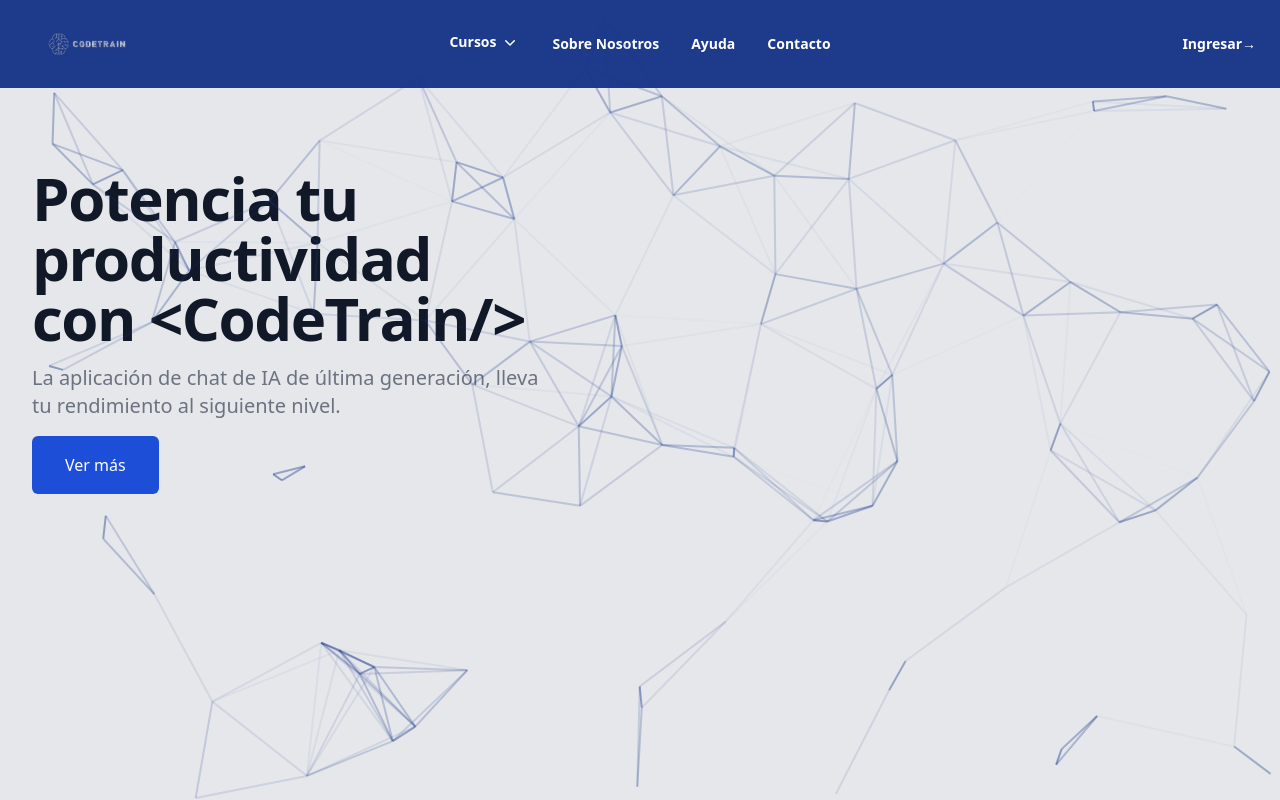
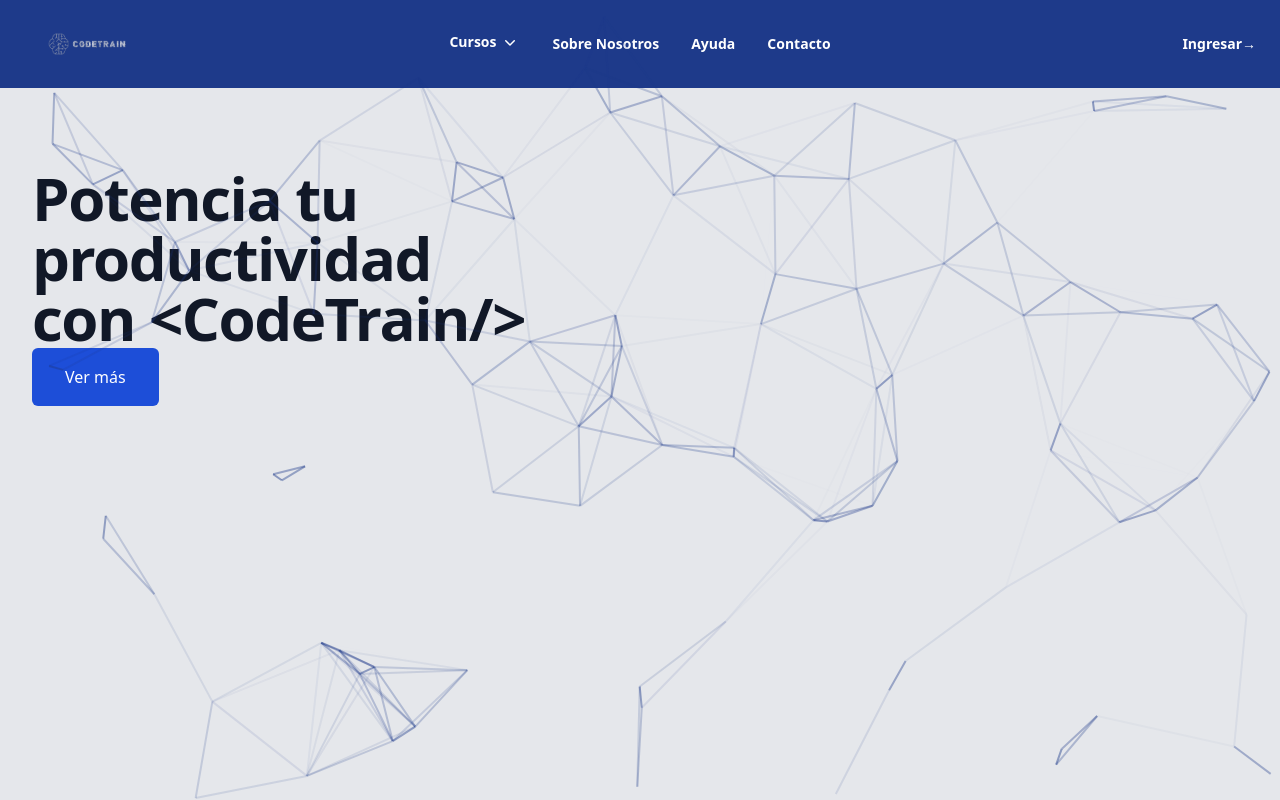
Before and after one commit to AgustinM12/landing-page-seminario, a React (Vite) app in the folder client/: page / in a window 1280 px wide. Shown: the top 800 px of the page. Built offline with nearby package versions, Linux system fonts and the light colour scheme.

Commit message:
se agregaron cambios para mejorar el seo

```diff
--- a/client/src/components/HorizontalCard.component.jsx
+++ b/client/src/components/HorizontalCard.component.jsx
@@ -12,7 +12,7 @@
                     zIndex: 1
                 }}
             >
-                <h2 style={{ textShadow: '-1px -1px 0 #000, 1px -1px 0 #000, -1px 1px 0 #000, 1px 1px 0 #000' }} className="font-bold px-5 text-xl pt-[55%] z-20 relative text-white">{cardTitle}</h2>
+                <h3 style={{ textShadow: '-1px -1px 0 #000, 1px -1px 0 #000, -1px 1px 0 #000, 1px 1px 0 #000' }} className="font-bold px-5 text-xl pt-[55%] z-20 relative text-white">{cardTitle}</h3>
                 <div className="absolute inset-0 bg-gray-900 opacity-0 group-hover:opacity-50 transition-opacity z-10"></div>
             </div>
 
--- a/client/src/pages/Index.jsx
+++ b/client/src/pages/Index.jsx
@@ -56,9 +56,9 @@
                     <h1 className="text-3xl font-bold tracking-tight text-gray-900 sm:text-6xl max-w-lg">
                       Potencia tu productividad con &lt;CodeTrain/&gt;
                     </h1>
-                    <p className="mt-4 text-xl text-gray-500 pb-4">
-                      La aplicación de chat de IA de última generación, lleva tu rendimiento al siguiente nivel.
-                    </p>
+                    <title className="mt-4 text-xl text-gray-500 pb-4">
+                      La plataforma potenciada con IA para lleva tu rendimiento y aprendizaje al siguiente nivel.
+                    </title>
                     <button
                       onClick={handleViewMoreClick}
                       className="inline-block rounded-md border border-transparent bg-blue-700 px-8 py-4 text-center font-medium text-white hover:bg-blue-900 transition-all duration-300 hover:scale-110 "
@@ -77,7 +77,7 @@
 
         {/* //! MAS INFORMACION */}
         <section ref={secondSectionRef} className='bg-slate-800 text-center pt-5 p-10'>
-          <h1 className='font-bold text-center text-white text-3xl pb-20'>¿Qué es <span className='font-bold bg-gradient-to-t from-red-500 to-fuchsia-500 via-cyan-300 text-transparent bg-clip-text'>&lt;CodeTrain/&gt;</span>?</h1>
+          <h2 className='font-bold text-center text-white text-3xl pb-20'>¿Qué es <span className='font-bold bg-gradient-to-t from-red-500 to-fuchsia-500 via-cyan-300 text-transparent bg-clip-text'>&lt;CodeTrain/&gt;</span>?</h2>
 
           <div className='flex flex-col space-y-5'>
             <HorizontalCardComponent orientation={1} img='https://th.bing.com/th/id/OIP.OC4Bv5A3iYKPvSQFaWjwVwHaHc?w=634&h=638&rs=1&pid=ImgDetMain' cardTitle='¿Sobre que va la plataforma?' title='¡Conoce a &lt;CodeTrain/&gt;!' description='CodeTrain es una plataforma de cursos y formaciones inteligente e interactiva para la enseñanza de programación que incorpora interacción con modelos IA de lenguaje multimodal, capaz de ofrecer un entorno enriquecedor y dinámico para aprender a programar de manera efectiva y atractiva.
```
